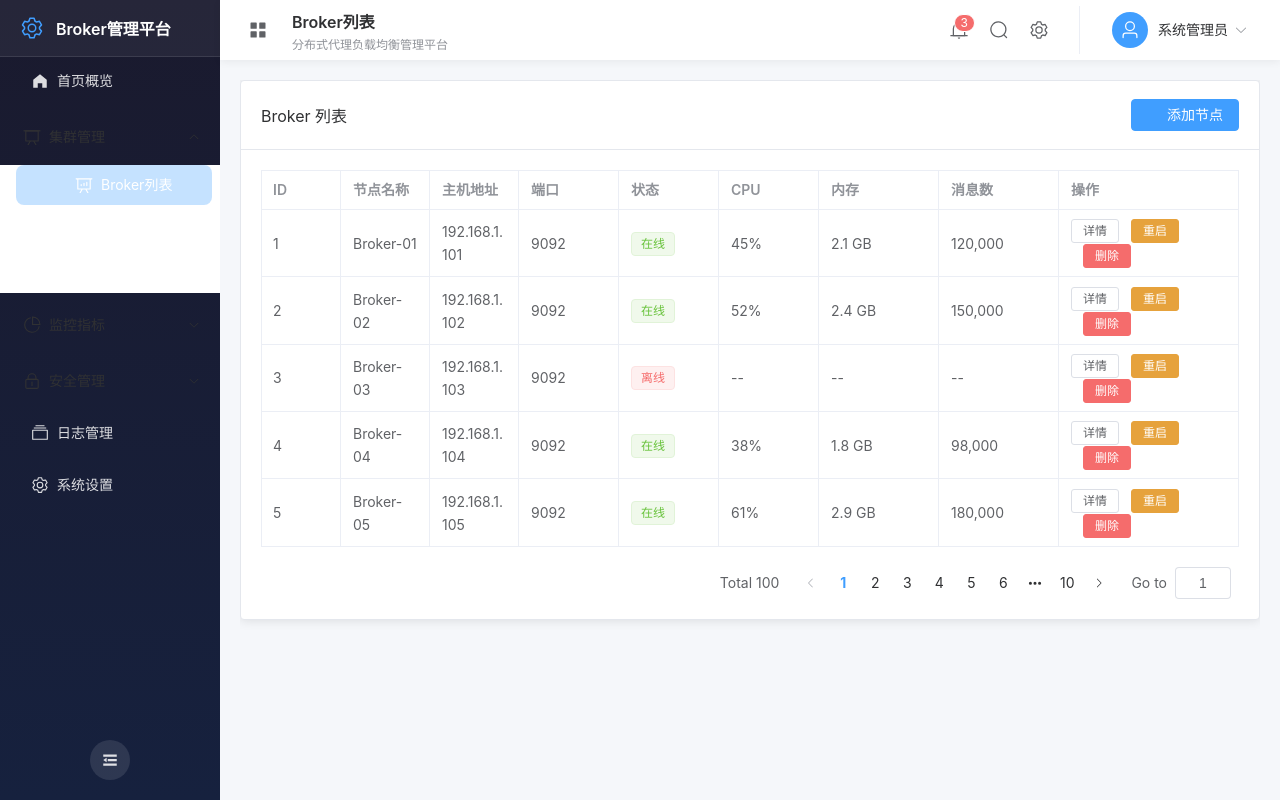
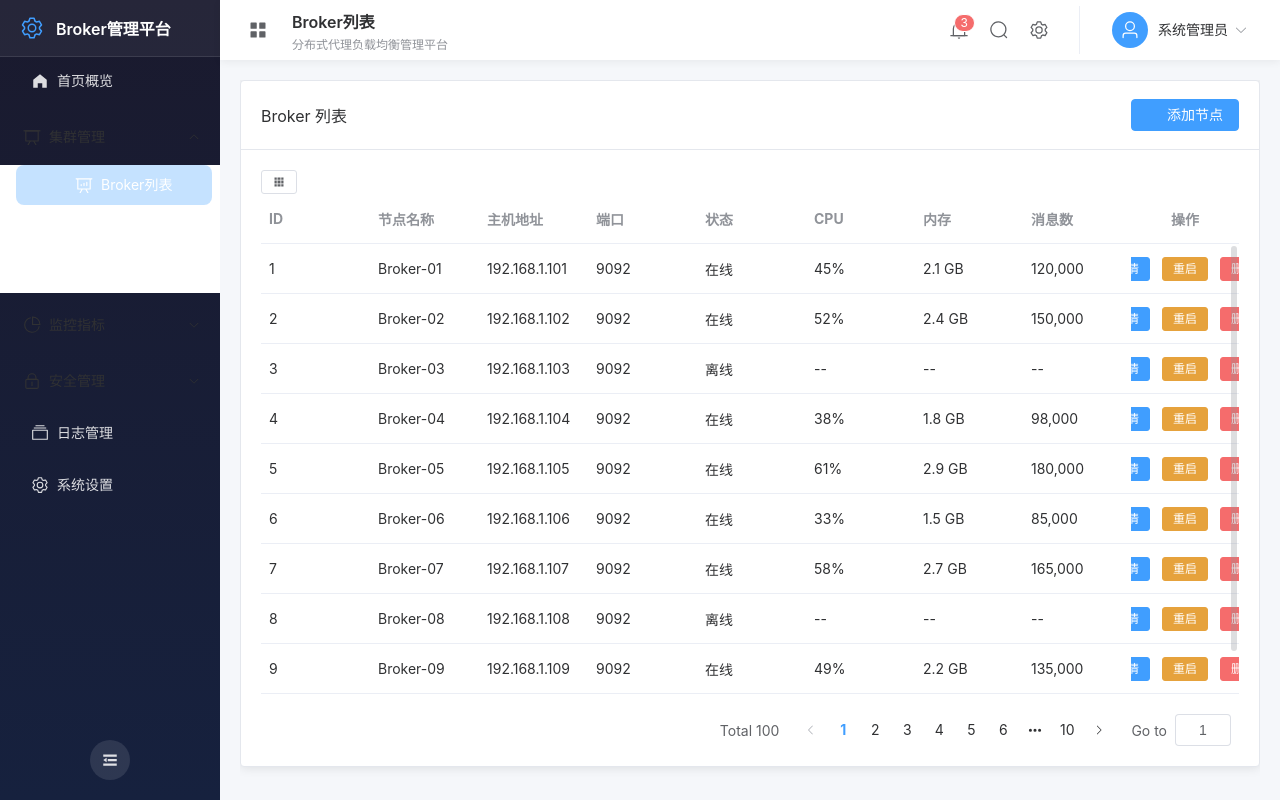
Before and after one commit to linbochao/proxy_balancer_admin, a Vue app: page /cluster/list in a window 1280 px wide. Built offline with nearby package versions, Linux system fonts and the light colour scheme; the HTML template or start-up script is replaced by a standard one.

Commit message:
虚拟化表格优化

```diff
--- a/auto-imports.d.ts
+++ b/auto-imports.d.ts
@@ -6,5 +6,5 @@
 // biome-ignore lint: disable
 export {}
 declare global {
-
+  const ElMessage: typeof import('element-plus/es').ElMessage
 }
--- /dev/null
+++ b/src/components/Pagination/index.vue
@@ -0,0 +1,78 @@
+<template>
+  <div class="app-pagination pt10" id="oneths-pagin">
+    <el-pagination
+      v-model:current-page="innerPageNumber" v-model:page-size="innerPageSize"
+      :total="safeTotal" :page-sizes="pageSizes" :layout="layout" :background="background" :disabled="disabled"
+      @size-change="onSizeChange" @current-change="onPageChange"
+    />
+  </div>
+</template>
+
+<script lang="ts" setup>
+import { computed } from 'vue';
+const props = withDefaults(defineProps<{
+    /* 当前页 */
+    pageNumber?: number
+    /* 每页条数 */
+    pageSize?: number
+    /* 总条数 */
+    total?: number | string
+    /* 可选每页条数 */
+    pageSizes?: number[]
+    /* 分页布局 */
+    layout?: string
+    /* 带背景色 */
+    background?: boolean
+    /* 禁用 */
+    disabled?: boolean
+}>(), {
+    pageNumber: 1,
+    pageSize: 10,
+    total: 0,
+    pageSizes: () => [10, 20, 50, 100],
+    layout: 'total, sizes, prev, pager, next, jumper',
+    background: true,
+    disabled: false,
+})
+
+const emit = defineEmits<{
+    'update:pageNumber': [val: number]
+    'update:pageSize': [val: number]
+    change: []
+}>()
+
+//用inner 前缀避免与props同名冲突
+const innerPageNumber = computed({
+    get: () => props.pageNumber,
+    set: (val) => emit('update:pageNumber', val)
+})
+
+const innerPageSize = computed({
+    get: () => props.pageSize,
+    set: (val) => emit('update:pageSize', val)
+})
+
+// 容错：API 可能返回字符串类型的 total
+const safeTotal = computed(() => Number(props.total) || 0)
+
+function onPageChange() {
+    emit('change')
+}
+
+function onSizeChange() {
+    emit('change')
+}
+
+</script>
+
+<style lang="less" scoped>
+.app-pagination {
+  display: flex;
+  justify-content: flex-end;
+  position: absolute;
+  bottom: 15px;
+  right: 20px;
+  z-index: 10;
+
+}
+</style>
--- a/src/components/ProTable/ProVirtualTable.vue
+++ b/src/components/ProTable/ProVirtualTable.vue
@@ -5,13 +5,8 @@
         <el-button size="small" :icon="Grid" />
         <template #dropdown>
           <el-dropdown-menu class="column-setting-dropdown">
-            <el-checkbox
-              v-for="col in toggleableColumns"
-              :key="col.prop"
-              :model-value="!hiddenColumns.has(col.prop)"
-              @change="toggleColumn(col.prop)"
-              style="padding: 4px 12px; display: block"
-            >
+            <el-checkbox v-for="col in toggleableColumns" :key="col.prop" :model-value="!hiddenColumns.has(col.prop)"
+              @change="toggleColumn(col.prop)" style="padding: 4px 12px; display: block">
               {{ col.label }}
             </el-checkbox>
           </el-dropdown-menu>
@@ -19,24 +14,20 @@
       </el-dropdown>
     </div>
 
-    <el-table-v2
-      ref="tableRef"
-      :columns="virtualColumns"
-      :data="data"
-      :width="tableWidth"
-      :height="maxHeight"
-      :fixed-columns="fixedLeftColumns"
-      :fixed-right-columns="fixedRightColumns"
-      v-loading="loading"
-      :scrollbar-always-on="true"
-      @cell-click="onCellClick"
-      @row-click="onRowClick"
-    />
+    <div class="table-container">
+      <el-auto-resizer>
+        <template #default="{ height, width }">
+          <el-table-v2 ref="tableRef" :columns="getComputedColumns(width)" :data="data"
+            :width="Math.max(width || 0, totalMinWidth)" :height="height || maxHeight" v-loading="loading"
+            :scrollbar-always-on="true" @cell-click="onCellClick" @row-click="onRowClick" />
+        </template>
+      </el-auto-resizer>
+    </div>
   </div>
 </template>
 
 <script setup lang="ts">
-import { ref, computed, onMounted, onUnmounted, h } from 'vue'
+import { ref, computed, h } from 'vue'
 import { Grid } from '@element-plus/icons-vue'
 import type { Column, TableBtn } from './type'
 
@@ -47,9 +38,11 @@ const props = withDefaults(
     showToolbar?: boolean
     loading?: boolean
     maxHeight?: string | number
+    fit?: boolean
   }>(),
   {
     maxHeight: 400,
+    fit: true,
   }
 )
 
@@ -59,10 +52,10 @@ const emit = defineEmits<{
 }>()
 
 const tableRef = ref()
-const containerRef = ref<HTMLElement | null>(null)
-const tableWidth = ref(800)
+const hiddenColumns = ref<Set<string>>(new Set())
 
-const hiddenColumns = ref<Set<string>>(new Set())
+const DEFAULT_MIN_WIDTH = 80  // 默认最小宽度
+const DEFAULT_WIDTH = 120  // 默认宽度
 
 const toggleableColumns = computed(() =>
   props.columns.filter(
@@ -84,19 +77,91 @@ const visibleColumns = computed(() =>
   props.columns.filter((c) => !hiddenColumns.value.has(c.prop))
 )
 
-const virtualColumns = computed(() => {
+function getColumnMinWidth(col: Column): number {
+  if (col.minWidth) {
+    return typeof col.minWidth === 'number' ? col.minWidth : parseInt(col.minWidth) || DEFAULT_MIN_WIDTH
+  }
+  if (col.width) {
+    return typeof col.width === 'number' ? col.width : parseInt(col.width) || DEFAULT_WIDTH
+  }
+  return DEFAULT_MIN_WIDTH
+}
+
+function getColumnFixedWidth(col: Column): number | null {
+  if (col.width) {
+    return typeof col.width === 'number' ? col.width : parseInt(col.width) || null
+  }
+  return null
+}
+
+const totalMinWidth = computed(() => {
+  return visibleColumns.value.reduce((sum, col) => {
+    return sum + getColumnMinWidth(col)
+  }, 0)
+})
+
+function getComputedColumns(availableWidth: number) {
+  if (!props.fit || availableWidth <= 0 || totalMinWidth.value >= availableWidth) {
     return visibleColumns.value.map((col) => {
+      const fixedWidth = getColumnFixedWidth(col)
+      const width = fixedWidth !== null ? fixedWidth : getColumnMinWidth(col)
+      return buildColumnConfig(col, width)
+    })
+  }
+
+  const fixedColumns = visibleColumns.value.filter(col => getColumnFixedWidth(col) !== null)
+  const flexibleColumns = visibleColumns.value.filter(col => getColumnFixedWidth(col) === null)
+
+  const fixedWidthTotal = fixedColumns.reduce((sum, col) => {
+    return sum + (getColumnFixedWidth(col) || 0)
+  }, 0)
+
+  const flexibleMinWidthTotal = flexibleColumns.reduce((sum, col) => {
+    return sum + getColumnMinWidth(col)
+  }, 0)
+
+  const remainingWidth = availableWidth - fixedWidthTotal - flexibleMinWidthTotal
+
+  if (remainingWidth <= 0) {
+    return visibleColumns.value.map((col) => {
+      const fixedWidth = getColumnFixedWidth(col)
+      const width = fixedWidth !== null ? fixedWidth : getColumnMinWidth(col)
+      return buildColumnConfig(col, width)
+    })
+  }
+
+  const flexibleCount = flexibleColumns.length
+  const extraPerColumn = Math.floor(remainingWidth / flexibleCount)
+  const remainder = remainingWidth % flexibleCount
+
+  let remainderIndex = 0
+
+  return visibleColumns.value.map((col) => {
+    const fixedWidth = getColumnFixedWidth(col)
+    if (fixedWidth !== null) {
+      return buildColumnConfig(col, fixedWidth)
+    }
+
+    const baseWidth = getColumnMinWidth(col)
+    const extra = extraPerColumn + (remainderIndex < remainder ? 1 : 0)
+    remainderIndex++
+    return buildColumnConfig(col, baseWidth + extra)
+  })
+}
+
+function buildColumnConfig(col: Column, width: number) {
   if (col.type === 'selection' || col.type === 'index') {
     return {
       key: col.prop,
-        label: col.label,
-        width: col.width ?? 60,
+      title: col.label,
+      dataKey: col.prop,
+      width: width,
       align: col.align ?? 'left',
-        cellRenderer: ({ cellValue }: { cellValue: any }) => {
+      cellRenderer: ({ cellData }: { cellData: any }) => {
         if (col.type === 'selection') {
           return ''
         }
-          return cellValue
+        return cellData
       },
     }
   }
@@ -104,10 +169,11 @@ const virtualColumns = computed(() => {
   if (col.type === 'operation') {
     return {
       key: col.prop,
-        label: col.label,
-        width: col.width ?? 180,
-        align: col.align ?? 'left',
-        cellRenderer: ({ row }: { row: any }) => {
+      title: col.label,
+      dataKey: col.prop,
+      width: width,
+      align: col.align ?? 'center',
+      cellRenderer: ({ rowData }: { rowData: any }) => {
         return h(
           'div',
           { class: 'operation-cell' },
@@ -117,8 +183,8 @@ const virtualColumns = computed(() => {
                 'button',
                 {
                   type: 'button',
-                      class: ['el-button', `el-button--${btn.type}`, btn.link ? 'el-button--link' : ''],
-                      onClick: () => onOperationClick(btn, row),
+                  class: ['el-button', 'el-button--small', `el-button--${btn.type}`, btn.link ? 'el-button--link' : ''],
+                  onClick: () => onOperationClick(btn, rowData),
                 },
                 btn.label
               )
@@ -131,28 +197,23 @@ const virtualColumns = computed(() => {
 
   return {
     key: col.prop,
-      label: col.label,
-      width: col.width ?? 120,
+    title: col.label,
+    dataKey: col.prop,
+    width: width,
     align: col.align ?? 'left',
     sortable: col.sortable,
     cellRenderer: col.formatter
-        ? ({ row, cellValue, index }: { row: any; cellValue: any; index: number }) => {
-            if (!col.formatter) return cellValue
-            return col.formatter(row, col, cellValue, index)
+      ? ({ cellData, rowData, rowIndex }: { cellData: any; rowData: any; rowIndex: number }) => {
+        if (!col.formatter) return cellData
+        const result = col.formatter(rowData, col, cellData, rowIndex)
+        if (typeof result === 'string') {
+          return h('span', { innerHTML: result })
+        }
+        return result
       }
       : undefined,
   }
-  })
-})
-
-const fixedLeftColumns = computed(() => {
-  return virtualColumns.value.filter((col) => col.align === 'left').slice(0, 2)
-})
-
-const fixedRightColumns = computed(() => {
-  const opsCol = virtualColumns.value.find((col) => col.key === 'operation')
-  return opsCol ? [opsCol] : []
-})
+}
 
 function onOperationClick(btn: TableBtn, row: any) {
   emit('tableRowClick', btn, row)
@@ -166,21 +227,6 @@ function onRowClick({ row }: { row: any }) {
   emit('rowClick', row)
 }
 
-function handleResize() {
-  if (containerRef.value) {
-    tableWidth.value = containerRef.value.offsetWidth
-  }
-}
-
-onMounted(() => {
-  handleResize()
-  window.addEventListener('resize', handleResize)
-})
-
-onUnmounted(() => {
-  window.removeEventListener('resize', handleResize)
-})
-
 defineExpose({
   tableRef,
 })
@@ -189,11 +235,58 @@ defineExpose({
 <style scoped>
 .pro-virtual-table {
   width: 100%;
+  height: 100%;
+  display: flex;
+  flex-direction: column;
+}
+
+.table-container {
+  flex: 1;
+  min-height: 400px;
+  overflow-x: auto;
+}
+
+:deep(.el-table-v2) {
+  min-width: 100%;
+}
+
+:deep(.el-table-v2__header-wrapper) {
+  width: 100%;
+}
+
+:deep(.el-table-v2__header-wrapper th) {
+  background-color: #fafafa;
+  color: #606266;
+  font-weight: 500;
+  white-space: nowrap;
+  overflow: hidden;
+  text-overflow: ellipsis;
+}
+
+:deep(.el-table-v2__body-wrapper) {
+  width: 100%;
+}
+
+:deep(.el-table-v2__row) {
+  width: 100%;
+}
+
+:deep(.el-table-v2__row-cell) {
+  white-space: nowrap;
+  overflow: hidden;
+  text-overflow: ellipsis;
 }
 
 .operation-cell {
   display: flex;
-  gap: 8px;
-  flex-wrap: wrap;
+  gap: 6px;
+  justify-content: center;
+  align-items: center;
+  flex-wrap: nowrap;
+}
+
+:deep(.el-table-v2 .el-button) {
+  padding: 4px 10px;
+  font-size: 12px;
 }
 </style>
--- a/src/services/axios.ts
+++ b/src/services/axios.ts
@@ -1,8 +1,5 @@
 import axios, {
   type AxiosInstance,
-  type AxiosResponse,
-  type InternalAxiosRequestConfig,
-  type AxiosError,
 } from "axios";
 
 export interface ApiResponse<T = unknown> {
--- /dev/null
+++ b/src/style.css.d.ts
@@ -0,0 +1,4 @@
+declare module '*.css' {
+  const content: string
+  export default content
+}
--- a/src/views/cluster/list.vue
+++ b/src/views/cluster/list.vue
@@ -8,31 +8,14 @@
         </div>
       </template>
 
-      <el-table :data="brokerList" border>
-        <el-table-column prop="id" label="ID" width="80" />
-        <el-table-column prop="name" label="节点名称" />
-        <el-table-column prop="host" label="主机地址" />
-        <el-table-column prop="port" label="端口" width="100" />
-        <el-table-column prop="status" label="状态" width="100">
-          <template #default="scope">
-            <el-tag
-              :type="scope.row.status === 'online' ? 'success' : 'danger'"
-            >
-              {{ scope.row.status === 'online' ? '在线' : '离线' }}
-            </el-tag>
-          </template>
-        </el-table-column>
-        <el-table-column prop="cpu" label="CPU" width="100" />
-        <el-table-column prop="memory" label="内存" width="120" />
-        <el-table-column prop="messages" label="消息数" width="120" />
-        <el-table-column label="操作" width="180">
-          <template #default>
-            <el-button size="small">详情</el-button>
-            <el-button size="small" type="warning">重启</el-button>
-            <el-button size="small" type="danger">删除</el-button>
-          </template>
-        </el-table-column>
-      </el-table>
+      <ProVirtualTable
+        :columns="columns"
+        :data="brokerList"
+        :max-height="500"
+        :show-toolbar="true"
+        @row-click="onRowClick"
+        @table-row-click="onOperationClick"
+      />
 
       <el-pagination
         class="pagination"
@@ -45,7 +28,10 @@
 </template>
 
 <script setup lang="ts">
-import { ref } from 'vue'
+import { ref, computed } from 'vue'
+import { ElMessage } from 'element-plus'
+import ProVirtualTable from '@/components/ProTable/ProVirtualTable.vue'
+import type { Column, TableBtn } from '@/components/ProTable/type'
 
 interface Broker {
   id: string
@@ -63,10 +49,55 @@ const brokerList = ref<Broker[]>([
   { id: '2', name: 'Broker-02', host: '192.168.1.102', port: 9092, status: 'online', cpu: '52%', memory: '2.4 GB', messages: '150,000' },
   { id: '3', name: 'Broker-03', host: '192.168.1.103', port: 9092, status: 'offline', cpu: '--', memory: '--', messages: '--' },
   { id: '4', name: 'Broker-04', host: '192.168.1.104', port: 9092, status: 'online', cpu: '38%', memory: '1.8 GB', messages: '98,000' },
-  { id: '5', name: 'Broker-05', host: '192.168.1.105', port: 9092, status: 'online', cpu: '61%', memory: '2.9 GB', messages: '180,000' }
+  { id: '5', name: 'Broker-05', host: '192.168.1.105', port: 9092, status: 'online', cpu: '61%', memory: '2.9 GB', messages: '180,000' },
+  { id: '6', name: 'Broker-06', host: '192.168.1.106', port: 9092, status: 'online', cpu: '33%', memory: '1.5 GB', messages: '85,000' },
+  { id: '7', name: 'Broker-07', host: '192.168.1.107', port: 9092, status: 'online', cpu: '58%', memory: '2.7 GB', messages: '165,000' },
+  { id: '8', name: 'Broker-08', host: '192.168.1.108', port: 9092, status: 'offline', cpu: '--', memory: '--', messages: '--' },
+  { id: '9', name: 'Broker-09', host: '192.168.1.109', port: 9092, status: 'online', cpu: '49%', memory: '2.2 GB', messages: '135,000' },
+  { id: '10', name: 'Broker-10', host: '192.168.1.110', port: 9092, status: 'online', cpu: '67%', memory: '3.1 GB', messages: '195,000' }
 ])
 
 const total = ref(100)
+
+const statusFormatter = (row: Record<string, any>, _column: Column, _cellValue: any, _index: number) => {
+  const isOnline = row.status === 'online'
+  return `<span class="status-tag ${isOnline ? 'online' : 'offline'}">${isOnline ? '在线' : '离线'}</span>`
+}
+
+const operationBtns: TableBtn[] = [
+  { label: '详情', type: 'primary', link: true },
+  { label: '重启', type: 'warning' },
+  { label: '删除', type: 'danger' }
+]
+
+const columns = computed<Column[]>(() => [
+  { prop: 'id', label: 'ID' , minWidth: 100 },
+  { prop: 'name', label: '节点名称',  sortable: true, minWidth: 100 },
+  { prop: 'host', label: '主机地址', minWidth: 100 },
+  { prop: 'port', label: '端口', minWidth: 100 },
+  { prop: 'status', label: '状态', formatter: statusFormatter, minWidth: 100 },
+  { prop: 'cpu', label: 'CPU', minWidth: 100 },
+  { prop: 'memory', label: '内存', minWidth: 100 },
+  { prop: 'messages', label: '消息数',sortable: true, minWidth: 100 },
+  { prop: 'operation', label: '操作', type: 'operation', tableBtns: operationBtns, minWidth: 100 }
+])
+
+const onRowClick = (row: Broker) => {
+  console.log('Row clicked:', row)
+}
+
+const onOperationClick = (btn?: TableBtn, row?: Broker) => {
+  if (btn && row) {
+    console.log(`Operation ${btn.label} clicked on row:`, row)
+    if (btn.label === '删除') {
+      ElMessage.warning(`确定要删除 ${row.name} 吗？`)
+    } else if (btn.label === '重启') {
+      ElMessage.info(`正在重启 ${row.name}...`)
+    } else if (btn.label === '详情') {
+      ElMessage.info(`查看 ${row.name} 详情`)
+    }
+  }
+}
 </script>
 
 <style scoped>
@@ -85,4 +116,22 @@ const total = ref(100)
   display: flex;
   justify-content: flex-end;
 }
+
+.status-tag {
+  display: inline-block;
+  padding: 4px 12px;
+  border-radius: 4px;
+  font-size: 12px;
+  font-weight: 500;
+}
+
+.status-tag.online {
+  background-color: rgba(103, 194, 58, 0.1);
+  color: #67c23a;
+}
+
+.status-tag.offline {
+  background-color: rgba(255, 77, 79, 0.1);
+  color: #f56c6c;
+}
 </style>
--- a/tsconfig.app.json
+++ b/tsconfig.app.json
@@ -15,6 +15,7 @@
     "noUnusedLocals": true,
     "noUnusedParameters": true,
     "noFallthroughCasesInSwitch": true,
+    "types": ["vite/client"],
     "baseUrl": ".",
     "paths": {
       "@/*": ["src/*"]
```
Also changed, not shown: components.d.ts (+7 -7 lines), 1 other file (tests, documents, lock files or other folders). Lines whose indentation alone changed are shown as unchanged.
